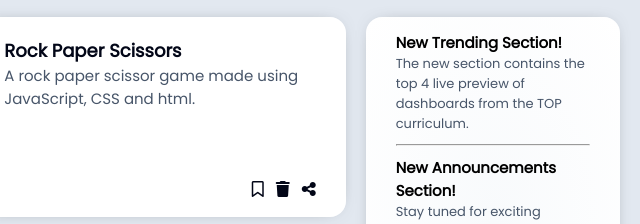
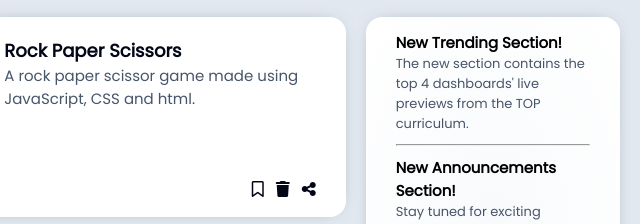
Before and after one commit to arthvm/admin-dashboard, a plain HTML site: page index.html in a window 1280 px wide. Shown: the part 198-422 px from the top of the page, 630-1270 px from the left. Drawn offline with Linux system fonts and the light colour scheme.

Commit message:
Fix a typo at the announcements section

```diff
--- a/index.html
+++ b/index.html
@@ -135,7 +135,7 @@
                 <div class="announcements-container content-container">
                     <div class="announcement">
                         <h4 class="announcement-title">New Trending Section!</h4>
-                        <p class="annoucement-text">The new section contains the top 4 live preview of dashboards from
+                        <p class="annoucement-text">The new section contains the top 4 dashboards' live previews from
                             the TOP curriculum.</p>
                     </div>
                     <hr>
```
